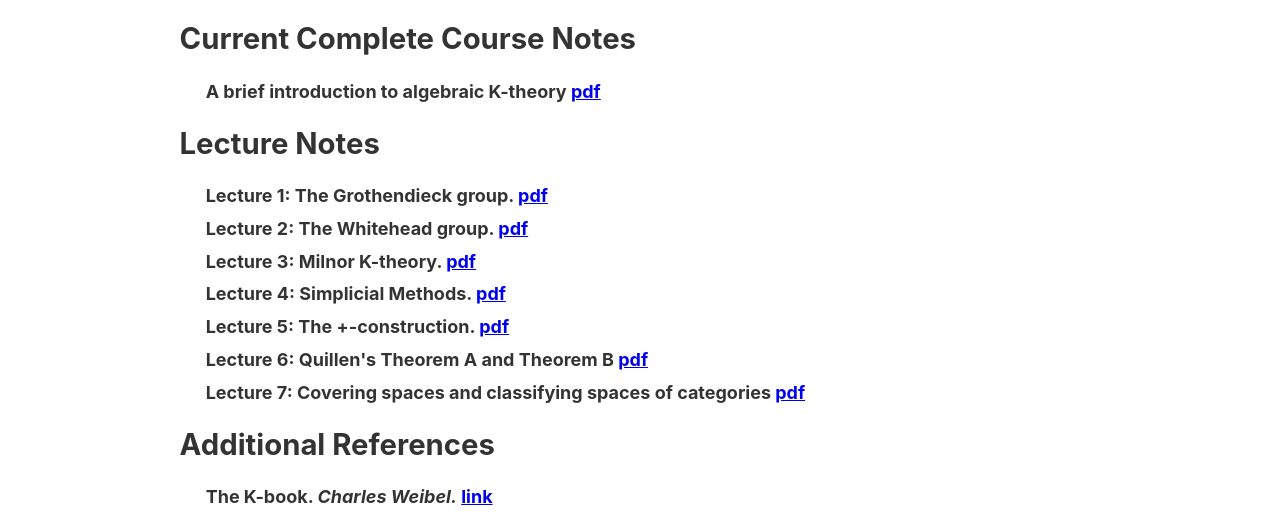
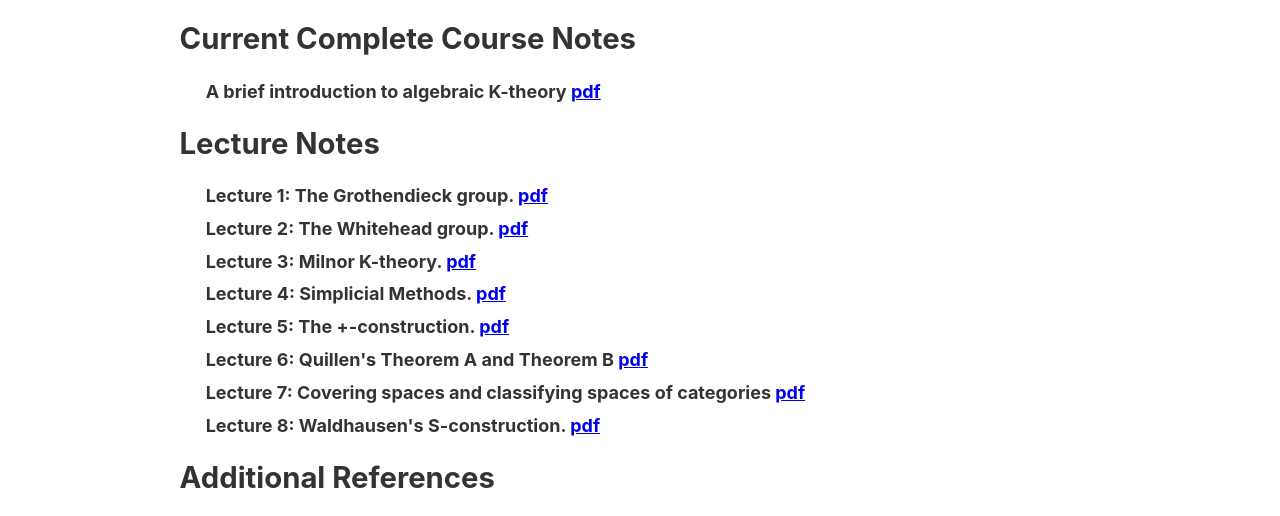
Before and after one commit to gabeangeliniknoll/website2020, a Gatsby site: page /algebraicktheory in a window 1280 px wide. Shown: the part 242-758 px from the top of the page. Built offline with nearby package versions, Linux system fonts and the light colour scheme; Gatsby itself is replaced by a stand-in of ours.

Commit message:
updated lectures

```diff
--- a/src/content/knotes.yml
+++ b/src/content/knotes.yml
@@ -55,12 +55,12 @@ sections:
             url:
             body:
               - {_uid: KTY6Drn9e7,lecture: "aklectureseven",displayText: "pdf"}
-      # - title: "Lecture 8: The Q-construction"
-      #   links:
-      #     - display:
-      #       url:
-      #       body:
-      #         - {_uid: KTY6Drn9e8,lecture: "aklectureeight",displayText: "pdf"}
+      - title: "Lecture 8: Waldhausen's S-construction."
+        links:
+          - display:
+            url:
+            body:
+              - {_uid: KTY6Drn9e8,lecture: "aklectureeight",displayText: "pdf"}
       # - title: "Lecture 9: Fundamental Theorems"
       #   links:
       #     - display:
--- a/src/pages/knotes.js
+++ b/src/pages/knotes.js
@@ -11,7 +11,7 @@ import Aklecturefour from "../components/aklecturefour";
 import Aklecturefive from "../components/aklecturefive";
 import Aklecturesix from "../components/aklecturesix";
 import Aklectureseven from "../components/aklectureseven";
-// import Aklectureeight from "../components/aklectureeight";
+import Aklectureeight from "../components/aklectureeight";
 // import Aklecturenine from "../components/aklecturenine";
 // import Aklectureten from "../components/aklectureten";
 // import Aklectureeleven from "../components/aklectureeleven";
@@ -29,7 +29,7 @@ const Knotes = {
   aklecturefive: Aklecturefive,
   aklecturesix: Aklecturesix,
   aklectureseven: Aklectureseven,
-  // aklectureeight: Aklectureeight,
+  aklectureeight: Aklectureeight,
   // aklecturenine: Aklecturenine,
   // aklectureten: Aklectureten,
   // aklectureeleven: Aklectureeleven,
```
Also changed, not shown: 1 other file.
